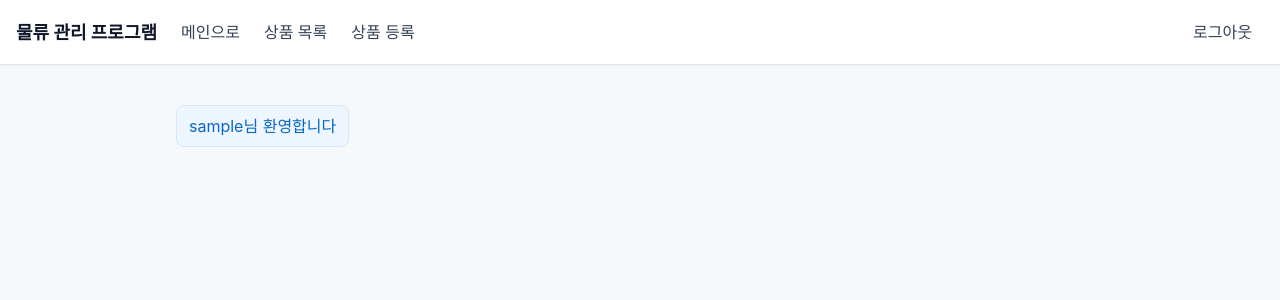
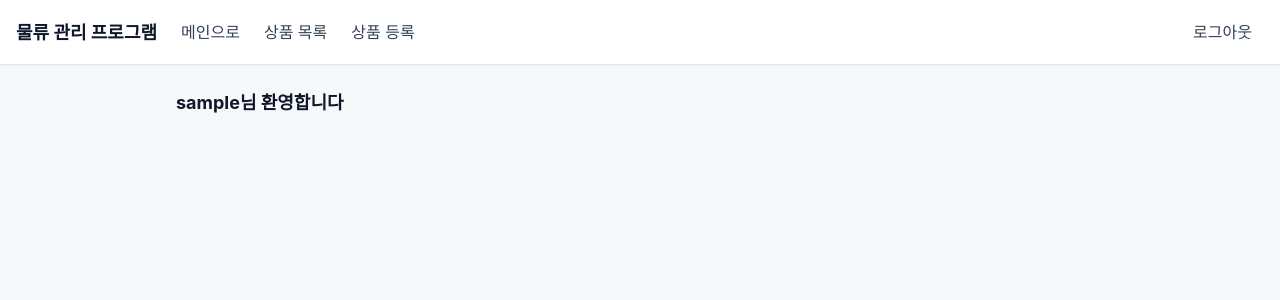
Before and after one commit to tasueom/product-management-flask, a Flask app: page / in a window 1280 px wide. Shown: the top 300 px of the page. Run offline with Flask 3, Linux system fonts and the light colour scheme; the visitor is signed in with stand-in values (Sample User, id 1).

Commit message:
style(ui): 로그인 시 환영 문구 디자인 변경

```diff
--- a/static/css/style.css
+++ b/static/css/style.css
@@ -20,7 +20,7 @@ body{
   box-shadow: 0 1px 2px rgba(0,0,0,.03);
 }
 
-.navigation h2 {
+.navigation h2, h3 {
   margin: 0 12px 0 0;
   font-size: 18px;
   font-weight: 700;
--- a/templates/index.html
+++ b/templates/index.html
@@ -6,7 +6,7 @@
 
 {% block content %}
 {% if user %}
-<p class="noti">{{user}}님 환영합니다</p>
+<h3>{{user}}님 환영합니다</h3>
 {% endif %}
 {% if not user %}
 <p class="noti">로그인이 필요합니다.</p>
```
